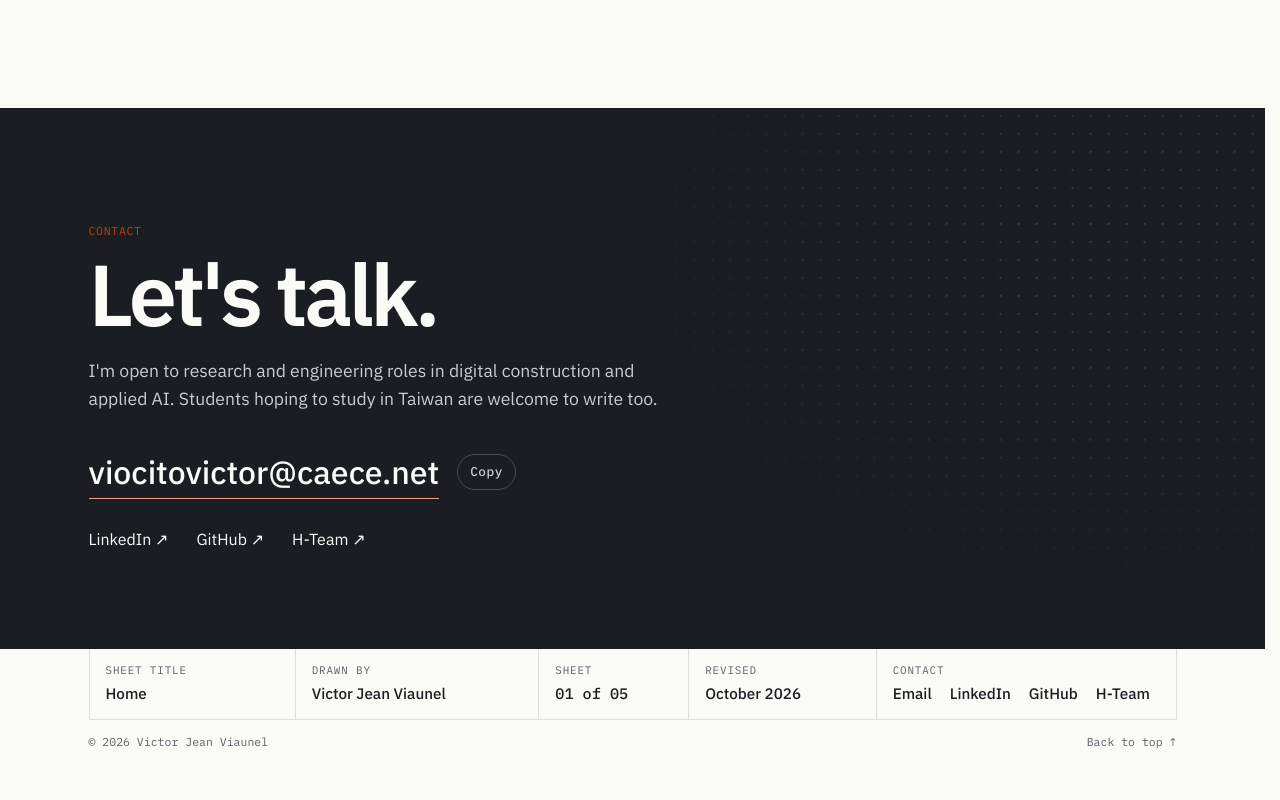
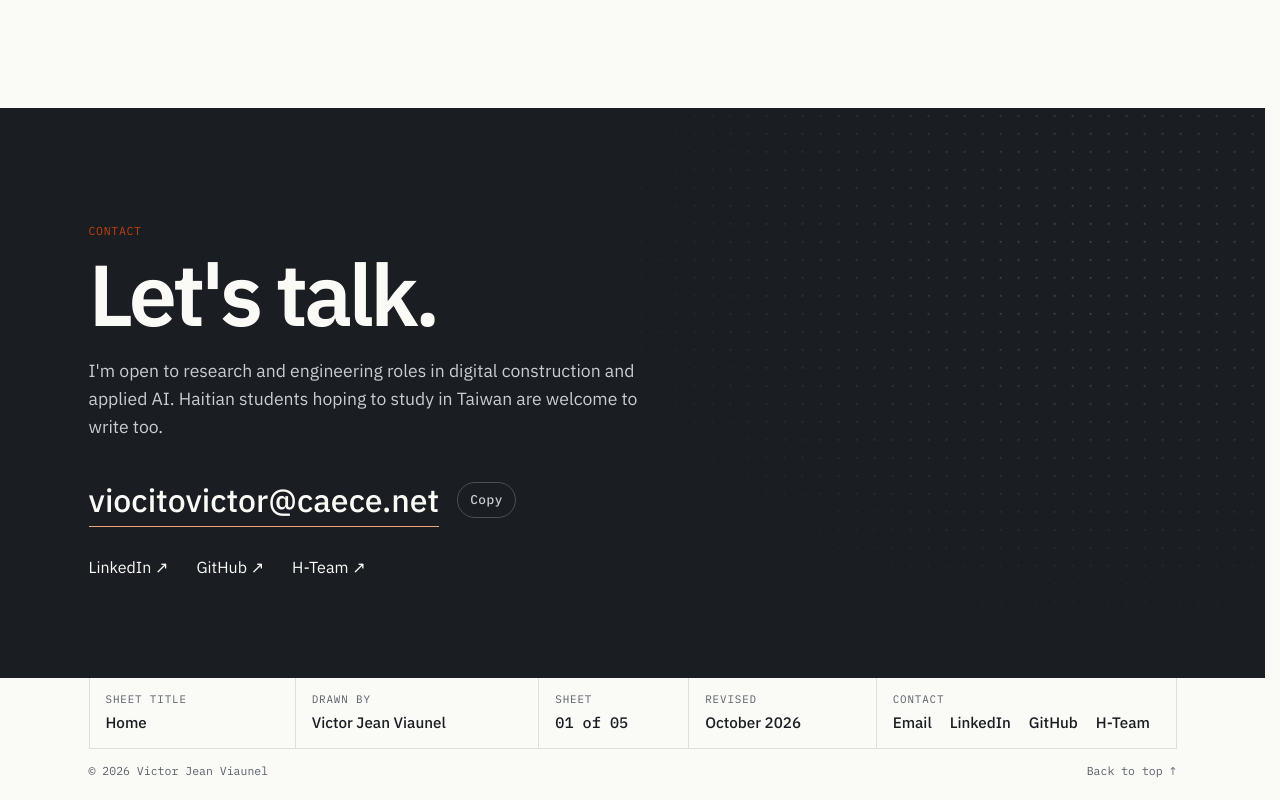
Before and after one commit to JeanViaunel/JeanViaunel.github.io, an Astro site: page / in a window 1280 px wide. Shown: the part 2754-3554 px from the top of the page. Before the commit the page ends 3525 px from the top, so only its background shows below. Built offline with nearby package versions, Linux system fonts and the light colour scheme; Astro itself is replaced by a stand-in of ours.

Commit message:
Contact: invite Haitian students hoping to study in Taiwan

```diff
--- a/src/components/ContactFooter.astro
+++ b/src/components/ContactFooter.astro
@@ -7,8 +7,8 @@ import { site } from '../data/site';
     <p class="kicker kicker--accent">Contact</p>
     <h2 id="contact-title" data-reveal style="margin-top: 14px">Let's talk.</h2>
     <p class="intro">
-      I'm open to research and engineering roles in digital construction and applied AI. Students
-      hoping to study in Taiwan are welcome to write too.
+      I'm open to research and engineering roles in digital construction and applied AI. Haitian
+      students hoping to study in Taiwan are welcome to write too.
     </p>
     <div class="email-row">
       <a class="contact-email" href={`mailto:${site.email}`}>{site.email}</a>
```
